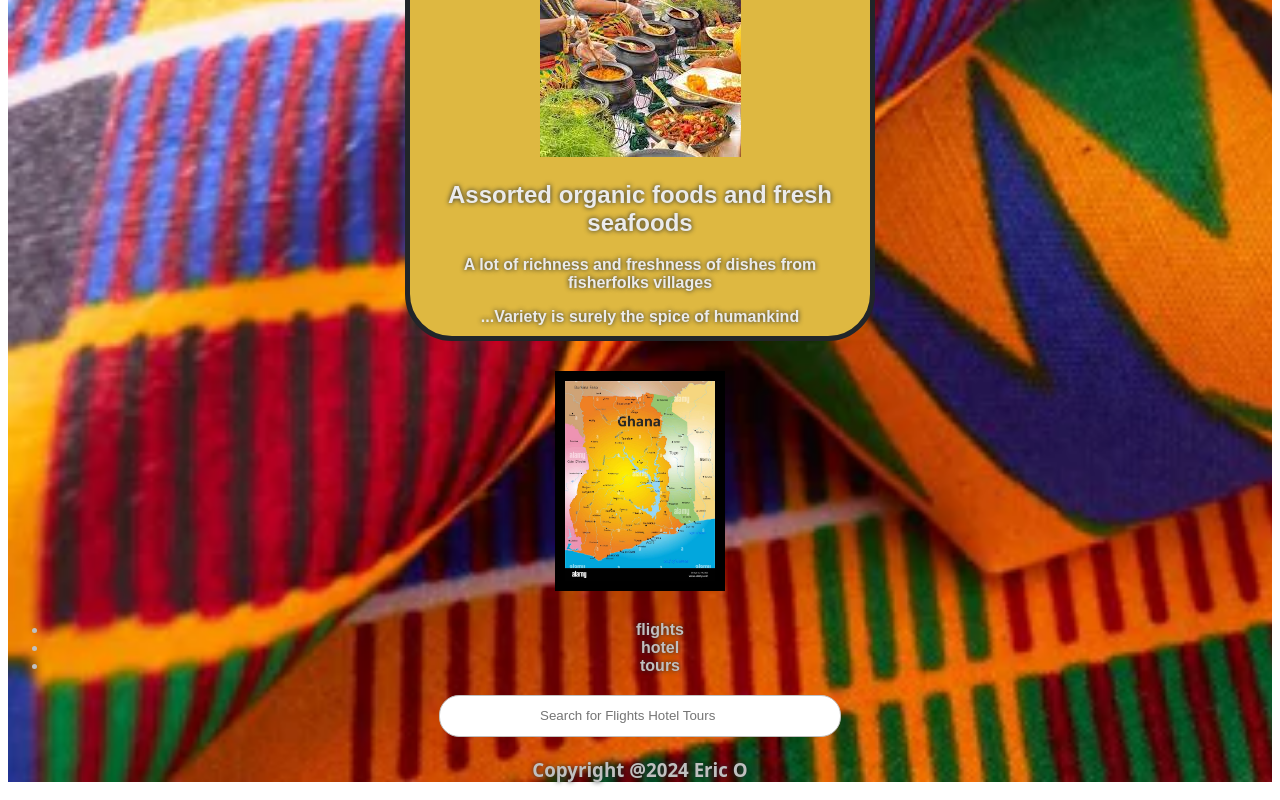
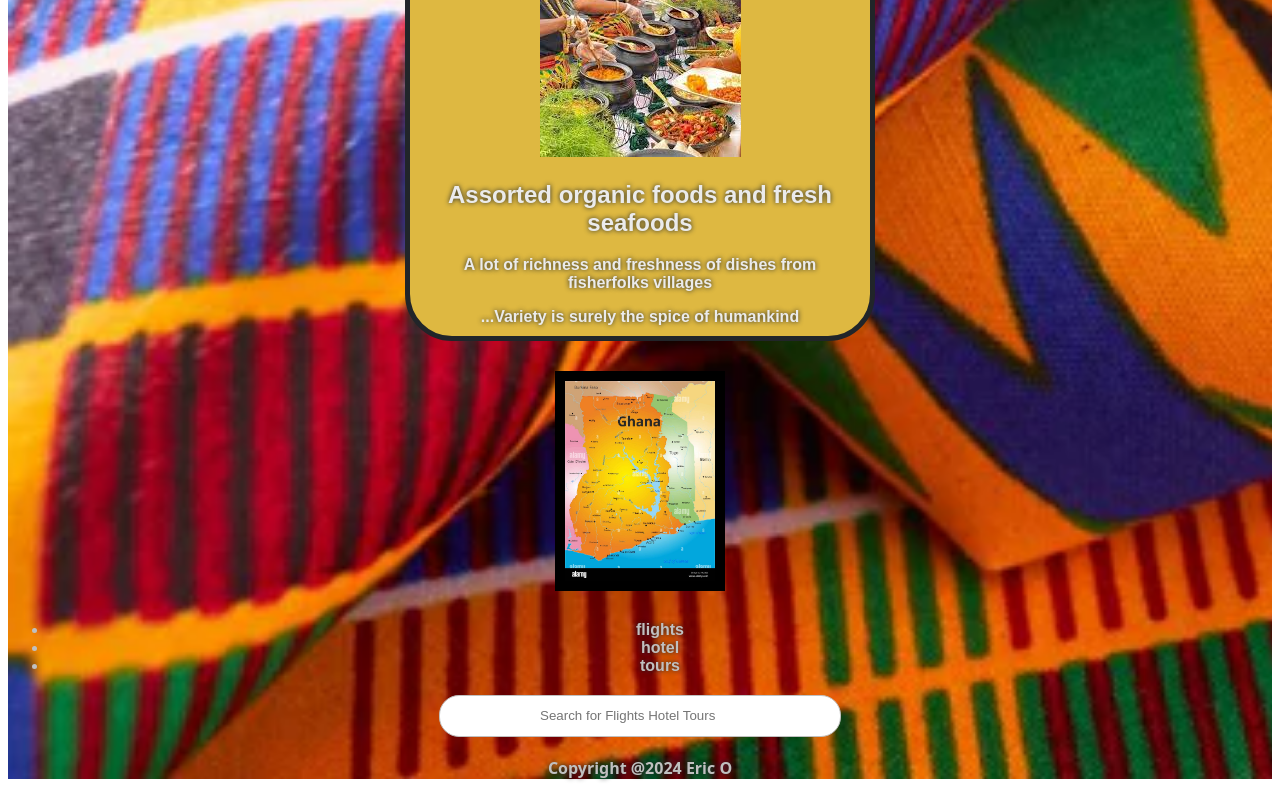
Before and after one commit to Docrick1/favplace, a website built with Vite: page index.html in a window 1280 px wide. Shown: the part 1660-2460 px from the top of the page. Built offline with nearby package versions, Linux system fonts and the light colour scheme; a web font is replaced by a local one.

Commit message:
Update index.html
fix html with h3 >

```diff
--- a/index.html
+++ b/index.html
@@ -45,7 +45,7 @@
                 </ul>
    </body>
              <input id="input-search" type="text" placeholder="Search for Flights Hotel Tours">
-            <h3 <div id="footer"> Copyright @2024 Eric O</div></h3>
+            <h3></h3> <div id="footer"> Copyright @2024 Eric O</div></h3>
 </html>
 
 <html>
```
